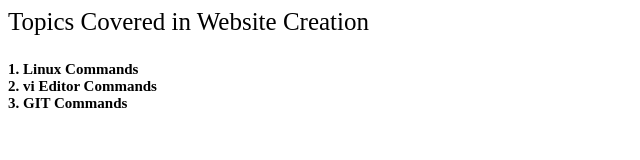
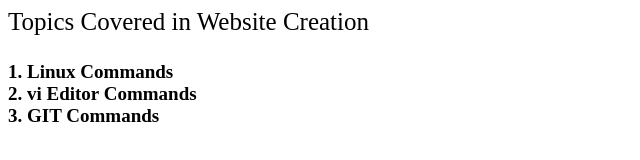
Before and after one commit to sravyamyla/IS601_FirstWebsite, a plain HTML site: page index.html in a window 1280 px wide. Shown: the whole page, without its empty margins (0-640 px from the left). Drawn offline with Linux system fonts and the light colour scheme.

Commit message:
Update index.html

```diff
--- a/index.html
+++ b/index.html
@@ -9,7 +9,7 @@
 	<body>
 		<tittle>
 		<h1>
-		<p style="font-size:15px">
+		<p style="font-size:19px">
 		1. Linux Commands
 		<br>
                 2. vi Editor Commands
```
